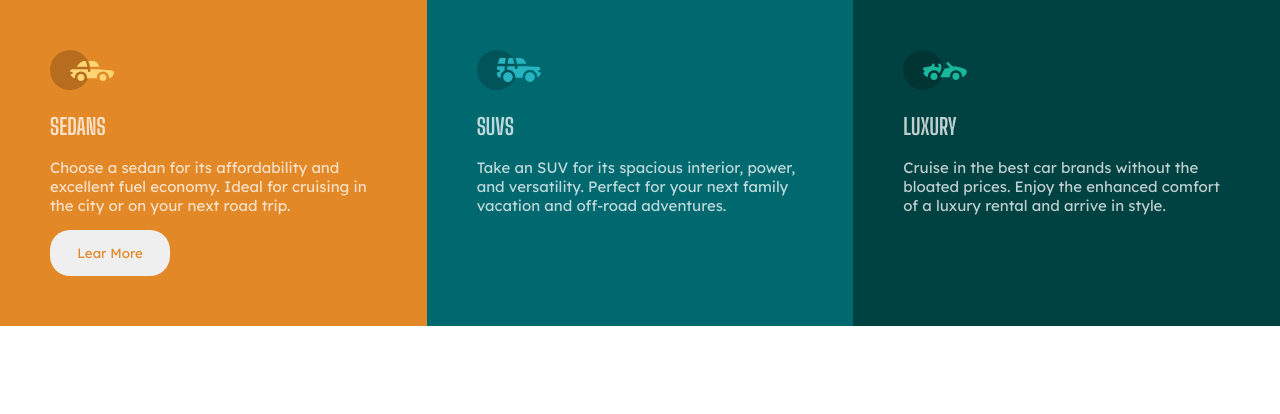
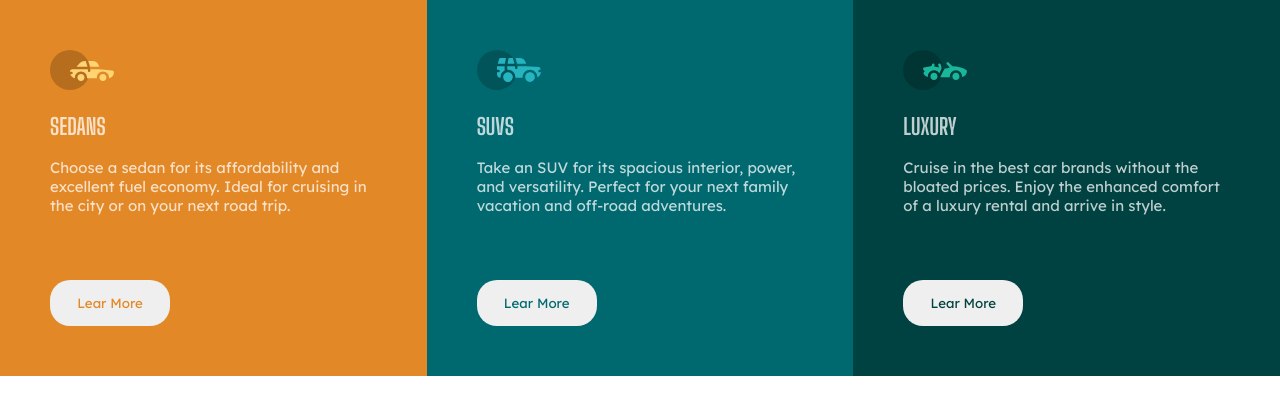
Before and after one commit to rtrepis/202207-w2ch1-ramon-trepat, a website: page index.html in a window 1280 px wide. Drawn offline with Linux system fonts and the light colour scheme.

Commit message:
add button learn more in seccion

```diff
--- a/css/style.css
+++ b/css/style.css
@@ -73,4 +73,5 @@ body {
   border-radius: 20px;
   padding: 15px;
   width: 120px;
+  margin-top: 50px;
 }
--- a/index.html
+++ b/index.html
@@ -44,6 +44,9 @@
           Take an SUV for its spacious interior, power, and versatility. Perfect
           for your next family vacation and off-road adventures.
         </p>
+        <button class="box__learn-more button lexend c-cyan-dark">
+          Lear More
+        </button>
       </section>
       <section class="box bg-cyan-very-dark p50">
         <img
@@ -57,6 +60,9 @@
           Cruise in the best car brands without the bloated prices. Enjoy the
           enhanced comfort of a luxury rental and arrive in style.
         </p>
+        <button class="box__learn-more button lexend c-cyan-very-dark">
+          Lear More
+        </button>
       </section>
     </container>
   </body>
```
